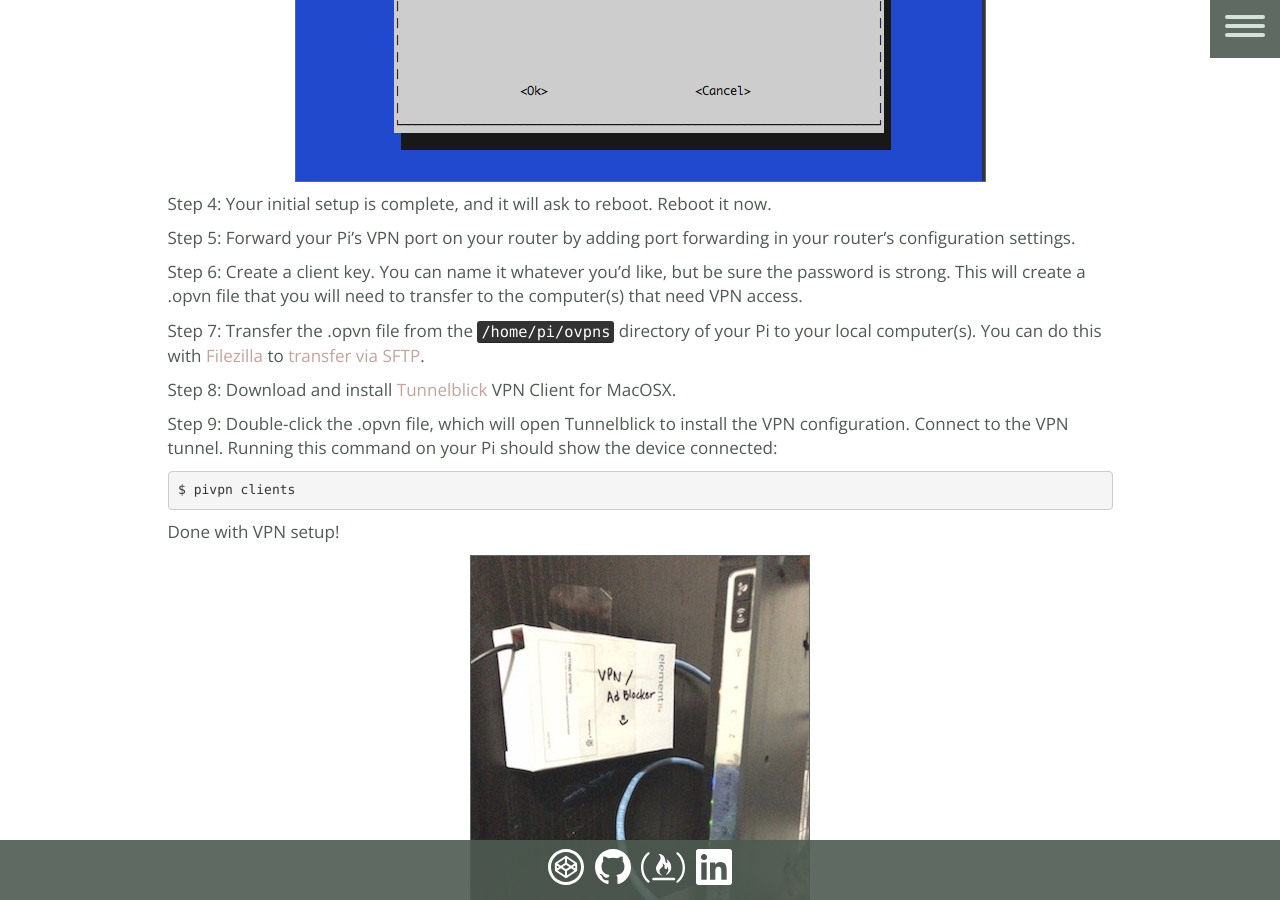
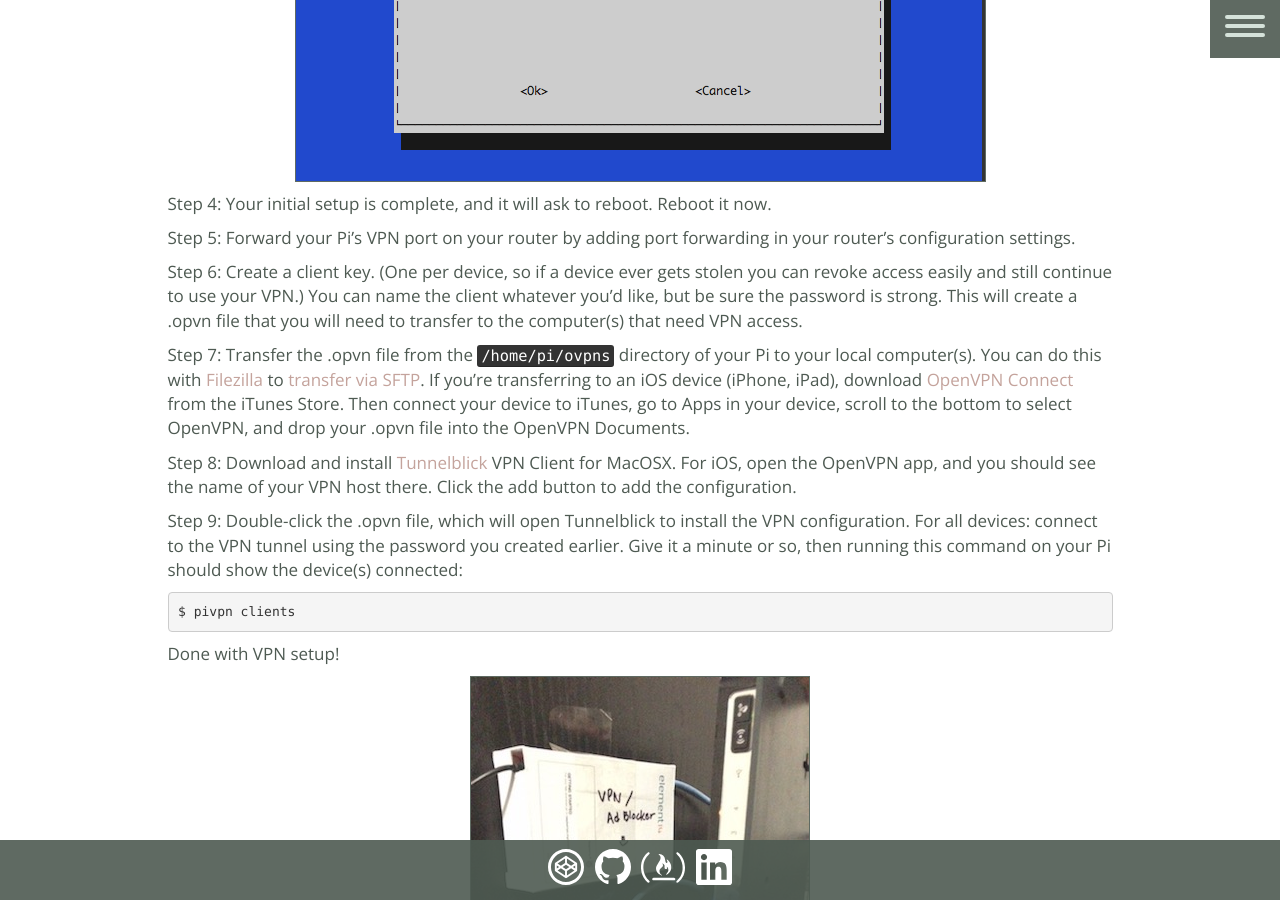
Before and after one commit to jttyeung/jttyeung.github.io, a Jekyll site: the page built from _posts/2017-06-01-raspberry-pi-vpn-setup.md, in a window 1280 px wide and 900 px high, scrolled down 2889 px. Built offline with Jekyll 4.4.1, drawn with Linux system fonts in a browser that asks for light colours; nearby versions of some CDN libraries; comment, search, counter and statistics services are not loaded.

Commit message:
added iOS configuration notes

````diff
--- a/_posts/2017-06-01-raspberry-pi-vpn-setup.md
+++ b/_posts/2017-06-01-raspberry-pi-vpn-setup.md
@@ -107,13 +107,13 @@
 
 Step 5: Forward your Pi's VPN port on your router by adding port forwarding in your router's configuration settings.
 
-Step 6: Create a client key. You can name it whatever you'd like, but be sure the password is strong. This will create a .opvn file that you will need to transfer to the computer(s) that need VPN access.
+Step 6: Create a client key. (One per device, so if a device ever gets stolen you can revoke access easily and still continue to use your VPN.) You can name the client whatever you'd like, but be sure the password is strong. This will create a .opvn file that you will need to transfer to the computer(s) that need VPN access.
 
-Step 7: Transfer the .opvn file from the <kbd>/home/pi/ovpns</kbd> directory of your Pi to your local computer(s). You can do this with [Filezilla][filezilla] to [transfer via SFTP][sftp].
+Step 7: Transfer the .opvn file from the <kbd>/home/pi/ovpns</kbd> directory of your Pi to your local computer(s). You can do this with [Filezilla][filezilla] to [transfer via SFTP][sftp]. If you're transferring to an iOS device (iPhone, iPad), download [OpenVPN Connect][openvpn] from the iTunes Store. Then connect your device to iTunes, go to Apps in your device, scroll to the bottom to select OpenVPN, and drop your .opvn file into the OpenVPN Documents.
 
-Step 8: Download and install [Tunnelblick][tunnelblick] VPN Client for MacOSX.
+Step 8: Download and install [Tunnelblick][tunnelblick] VPN Client for MacOSX. For iOS, open the OpenVPN app, and you should see the name of your VPN host there. Click the add button to add the configuration.
 
-Step 9: Double-click the .opvn file, which will open Tunnelblick to install the VPN configuration. Connect to the VPN tunnel. Running this command on your Pi should show the device connected:
+Step 9: Double-click the .opvn file, which will open Tunnelblick to install the VPN configuration. For all devices: connect to the VPN tunnel using the password you created earlier. Give it a minute or so, then running this command on your Pi should show the device(s) connected:
 
 ```
 $ pivpn clients
@@ -195,6 +195,7 @@
 [vnc]: https://www.raspberrypi.org/documentation/remote-access/vnc/
 [noip]: https://www.noip.com/
 [pivpn-source]: https://github.com/pivpn/pivpn
+[openvpn]: https://itunes.apple.com/us/app/openvpn-connect/id590379981?mt=8
 [filezilla]: https://filezilla-project.org/
 [sftp]: https://www.raspberrypi.org/documentation/remote-access/ssh/sftp.md
 [tunnelblick]: https://tunnelblick.net/
````
